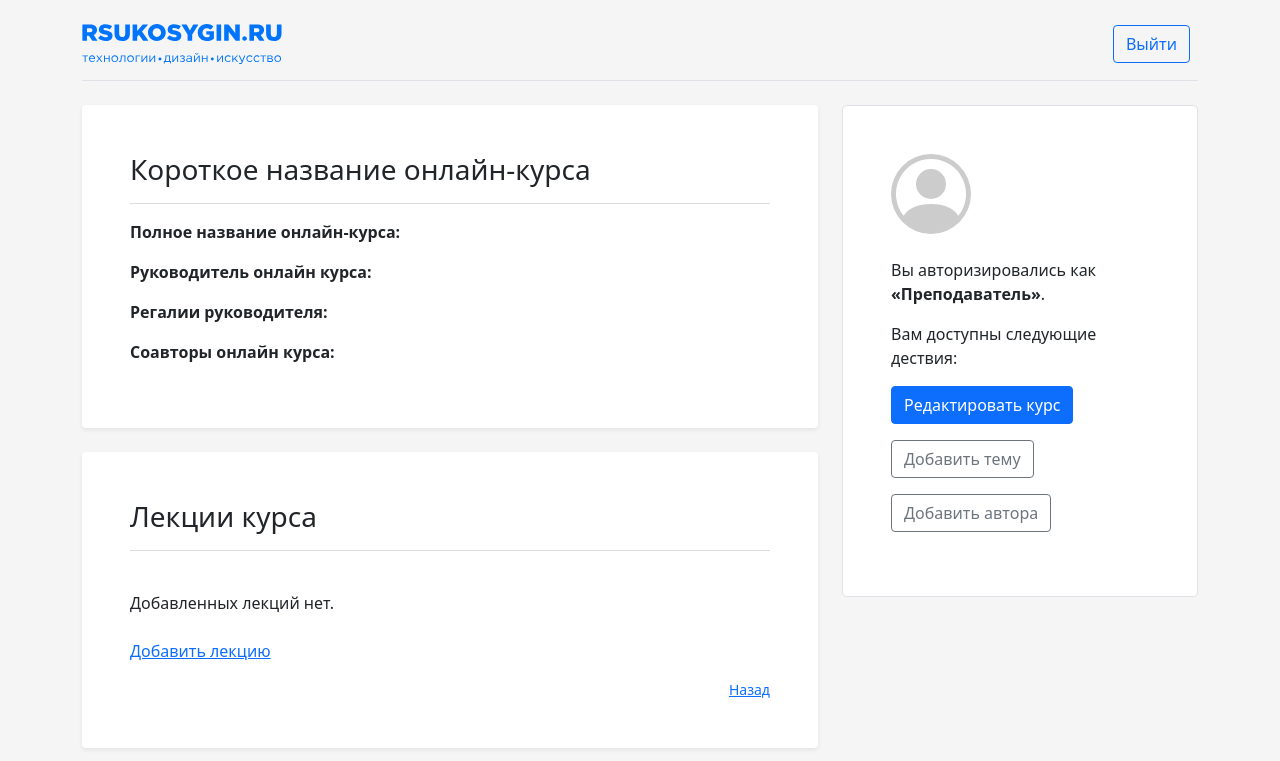
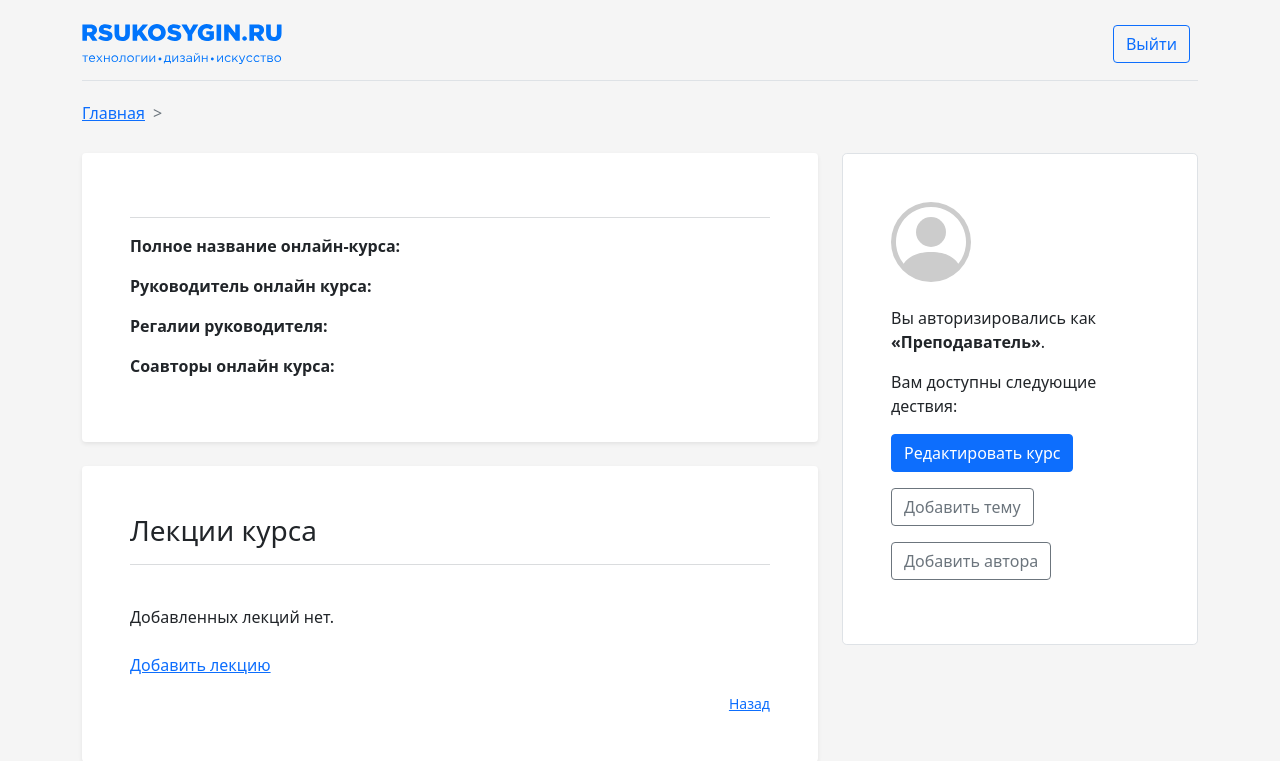
Before and after one commit to EdViTeR/edu.rsukosygin.com, a PHP site: page /user/view_kurs.php?kurs_id=1 in a window 1280 px wide. Shown: the top 761 px of the page. Run offline with PHP 8.4, Linux system fonts and the light colour scheme; data that the repository does not hold is empty.

Commit message:
Готовые хлебные крошки

```diff
--- a/admin/all_teacher.php
+++ b/admin/all_teacher.php
@@ -28,6 +28,12 @@
         <!-- Контент -->
         <div class="container">
             <div class="row">
+                <nav style="--bs-breadcrumb-divider: '>';" aria-label="breadcrumb">
+                  <ol class="breadcrumb">
+                    <li class="breadcrumb-item"><a href="check_teacher.php">Главная</a></li>
+                    <li class="breadcrumb-item active" aria-current="page">Все преподаватели</li>
+                  </ol>
+                </nav>
                 <div class="col-lg-8">
                     <!-- Преподаватели -->
                     <div class="mb-4 p-5 bg-body rounded shadow-sm">
--- a/style.css
+++ b/style.css
@@ -70,20 +70,12 @@ body {
     transition: 0.4s;
 }
 
-.active, .accordion:hover {
-    background-color: #ccc;
-}
-
 .accordion:after {
     content: '\002B';
     color: #777;
     font-weight: bold;
     float: right;
     margin-left: 5px;
-}
-
-.active:after {
-    content: "\2212";
 }
 
 .panel {
--- a/user/view_kurs.php
+++ b/user/view_kurs.php
@@ -47,10 +47,16 @@ foreach ($kurs as $key => $value) {
         <!-- Контент -->
         <div class="container">
             <div class="row">
+                <nav style="--bs-breadcrumb-divider: '>';" aria-label="breadcrumb">
+                  <ol class="breadcrumb">
+                    <li class="breadcrumb-item"><a href="user.php?user_id=<?php echo $user_id;?>">Главная</a></li>
+                    <li class="breadcrumb-item active" aria-current="page"><?php echo $short_name;?></li>
+                  </ol>
+                </nav>
                 <div class="col-lg-8">
                     <!-- Информация о курсе -->
                     <div class="mb-4 p-5 bg-body rounded shadow-sm">
-                        <p class="h3 mb-3">Короткое название онлайн-курса</p>
+                        <p class="h3 mb-3"><?php echo $short_name;?></p></p>
                         <hr class="text-secondary">
 
                         <p><strong>Полное название онлайн-курса:</strong><br>
```
Also changed, not shown: admin/view_kurs.php (+7 -1 lines), admin/view_teacher.php (+10 -0 lines), producer/check_kurs_info.php (+7 -1 lines), producer/view_themes.php (+13 -0 lines), user/view_themes.php (+13 -0 lines).
